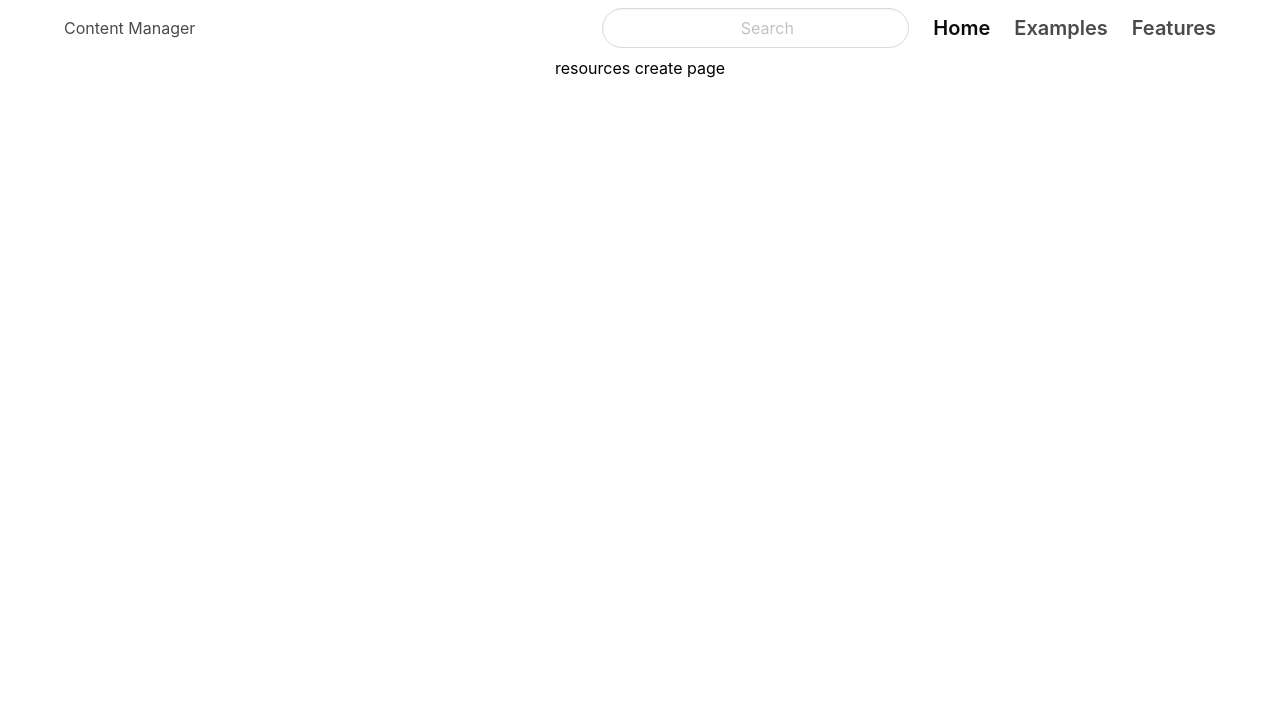
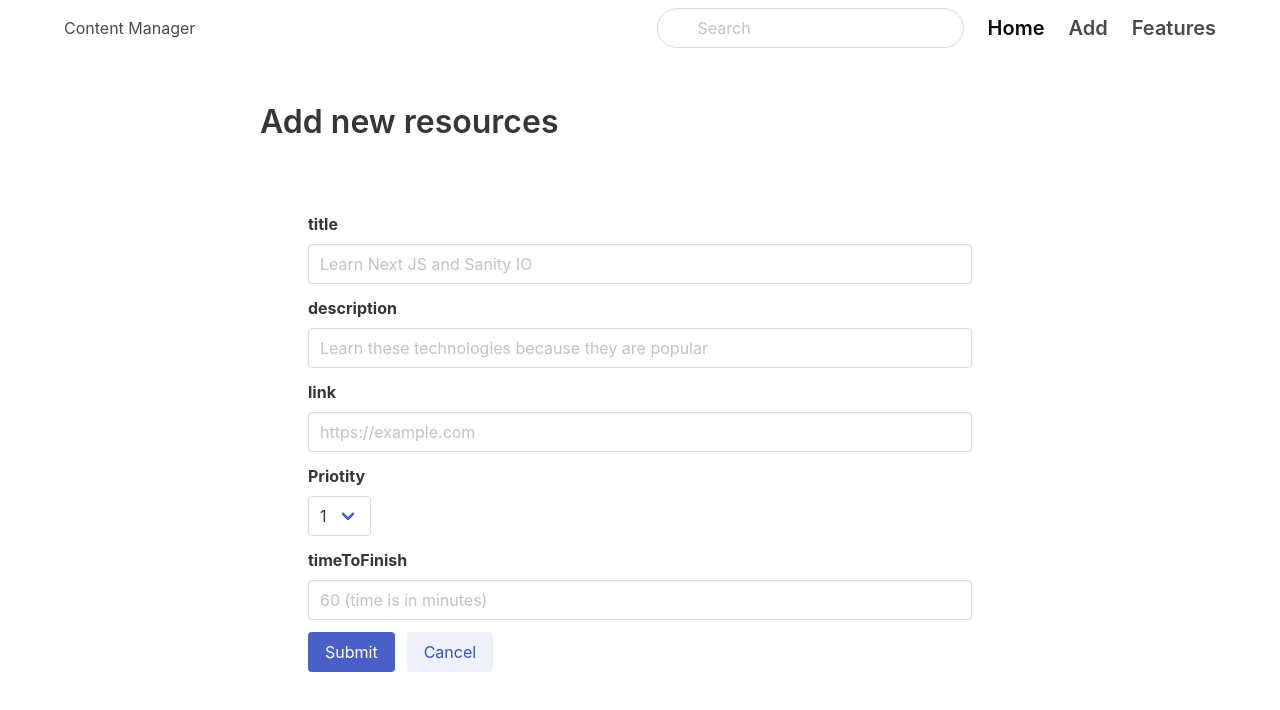
Before and after one commit to abayasaye/content-manager-app, a Next.js app: page /resources/new in a window 1280 px wide. Shown: the top 710 px of the page. Built offline with nearby package versions, Linux system fonts and the light colour scheme.

Commit message:
adding-form

```diff
--- a/pages/components/Navbar.js
+++ b/pages/components/Navbar.js
@@ -1,12 +1,14 @@
+import Link from "next/link";
+
 const Navbar = () => {
-    return (
-        <>
-                  <nav className="navbar">
+  return (
+    <>
+      <nav className="navbar">
         <div className="container">
           <div className="navbar-brand">
-            <a className="navbar-item" href="../">
+            <Link className="navbar-item" href="/">
               <h1>Content Manager</h1>
-            </a>
+            </Link>
             <span className="navbar-burger burger" data-target="navbarMenu">
               <span></span>
               <span></span>
@@ -27,12 +29,18 @@ const Navbar = () => {
                   </span>
                 </div>
               </div>
-              <a className="navbar-item is-active is-size-5 has-text-weight-semibold">
+              <Link
+                href="/"
+                className="navbar-item is-active is-size-5 has-text-weight-semibold"
+              >
                 Home
-              </a>
-              <a className="navbar-item is-size-5 has-text-weight-semibold">
-                Examples
-              </a>
+              </Link>
+              <Link
+                href="/resources/new"
+                className="navbar-item is-size-5 has-text-weight-semibold"
+              >
+                Add
+              </Link>
               <a className="navbar-item is-size-5 has-text-weight-semibold">
                 Features
               </a>
@@ -40,8 +48,8 @@ const Navbar = () => {
           </div>
         </div>
       </nav>
-        </>
-    );
-}
+    </>
+  );
+};
 
 export default Navbar;
--- a/pages/resources/new.js
+++ b/pages/resources/new.js
@@ -1,13 +1,81 @@
 import Layout from "../components/Layout";
 
 const ResourceCreate = () => {
-    return (
-        <Layout>
-            <div>
-                resources create page
+  return (
+    <Layout>
+      <div className="container mt-6">
+        <div className="columns">
+          <div className="column is-8 is-offset-2">
+            <div className="resource-form">
+              <h1 className="title"> Add new resources</h1>
+              <form className="p-6">
+                <div class="field">
+                  <label className="label">title</label>
+                  <div className="control">
+                    <input
+                      className=" input "
+                      type="text"
+                      placeholder="Learn Next JS and Sanity IO"
+                    />
+                  </div>
+                </div>
+                <div class="field">
+                  <label className="label">description</label>
+                  <div className="control">
+                    <input
+                      className=" input "
+                      type="text"
+                      placeholder="Learn these technologies because they are popular"
+                    />
+                  </div>
+                </div>
+                <div class="field">
+                  <label className="label">link</label>
+                  <div className="control">
+                    <input
+                      className=" input "
+                      type="text"
+                      placeholder="https://example.com"
+                    />
+                  </div>
+                </div>
+                <div class="field">
+                  <label class="label">Priotity</label>
+                  <div class="control">
+                    <div class="select">
+                      <select>
+                        <option>1</option>
+                        <option>2</option>
+                        <option>3</option>
+                      </select>
+                    </div>
+                  </div>
+                </div>
+                <div class="field">
+                  <label className="label">timeToFinish</label>
+                  <div className="control">
+                    <input
+                      className=" input "
+                      type="text"
+                      placeholder="60 (time is in minutes)"
+                    />
+                  </div>
+                </div>
+                <div className="field is-grouped">
+                  <div className="control">
+                    <button className="button is-link">Submit</button>
+                  </div>
+                  <div className="control">
+                    <button className="button is-link is-light">Cancel</button>
+                  </div>
+                </div>
+              </form>
             </div>
-        </Layout>
-    );
-}
+          </div>
+        </div>
+      </div>
+    </Layout>
+  );
+};
 
 export default ResourceCreate;
--- a/styles/globals.css
+++ b/styles/globals.css
@@ -77,7 +77,6 @@
   box-sizing: border-box;
   padding: 0;
   margin: 0;
-  text-align: center;
 }
 
 html,
```
